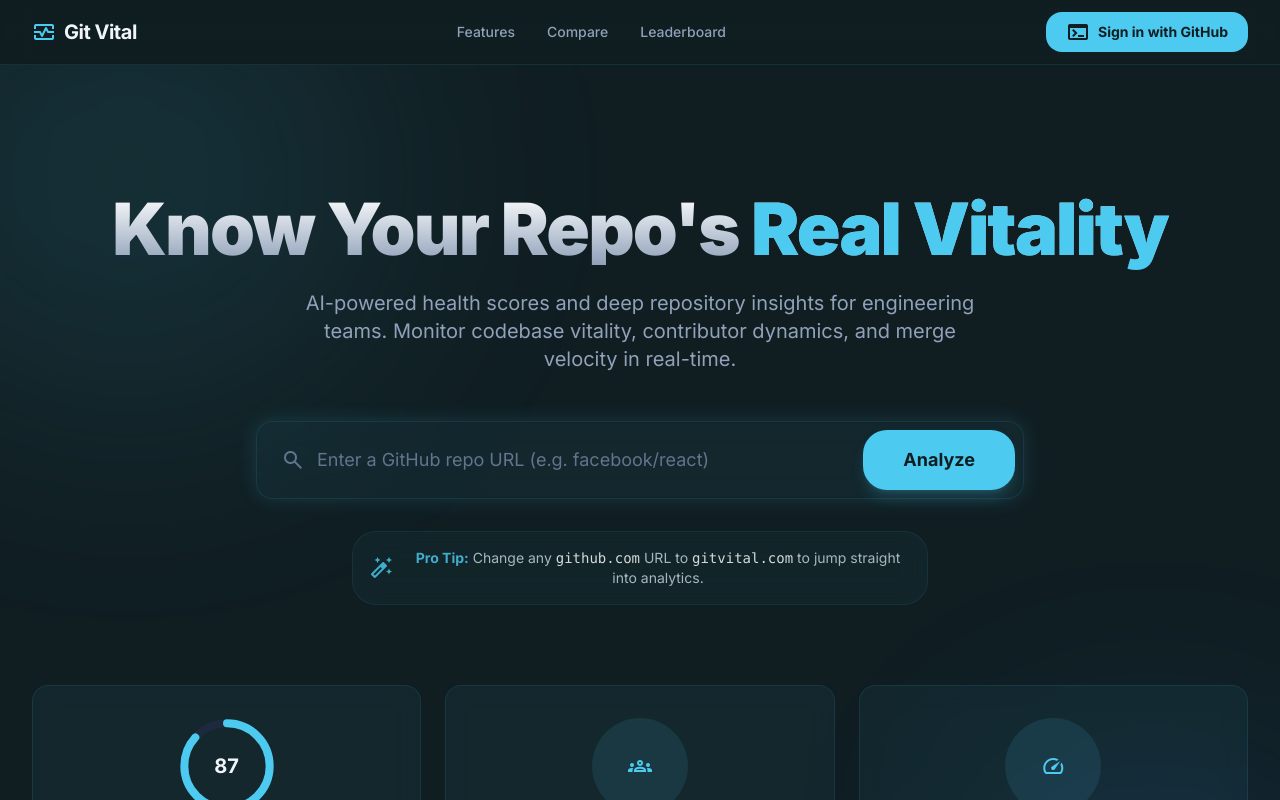
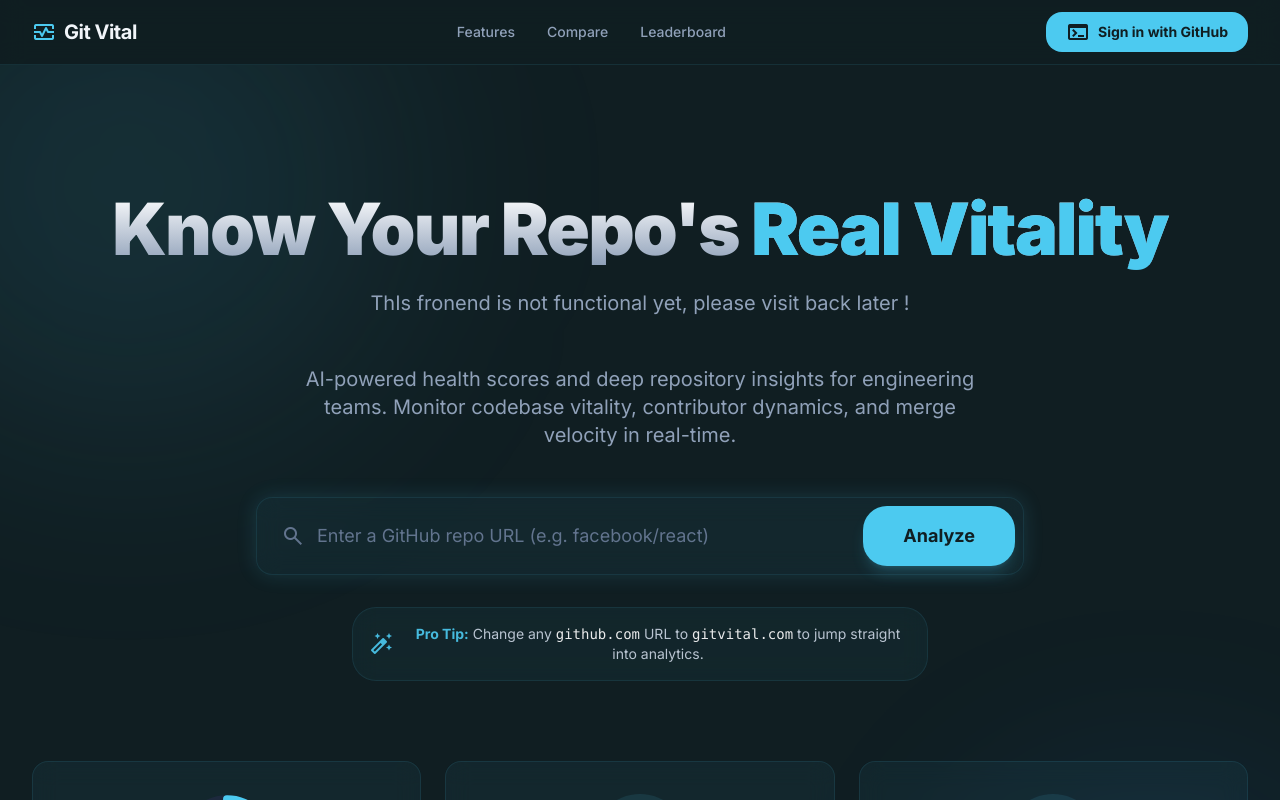
Before and after one commit to bugsNburgers/GitVital, a Next.js app in the folder frontend/: page / in a window 1280 px wide. Shown: the top 800 px of the page. Built offline with nearby package versions, Linux system fonts and the light colour scheme.

Commit message:
Add notice about frontend functionality status
Added a message indicating the frontend is not functional yet.

```diff
--- a/frontend/src/app/page.tsx
+++ b/frontend/src/app/page.tsx
@@ -59,6 +59,9 @@
           <h1 className="text-5xl lg:text-7xl font-black tracking-tight mb-6 bg-gradient-to-b from-white to-slate-400 bg-clip-text text-transparent">
             Know Your Repo&apos;s <span className="text-primary">Real Vitality</span>
           </h1>
+           <p className="text-lg lg:text-xl text-slate-400 max-w-2xl mx-auto mb-12">
+           ThIs fronend is not functional yet, please visit back later !
+          </p>
           <p className="text-lg lg:text-xl text-slate-400 max-w-2xl mx-auto mb-12">
             AI-powered health scores and deep repository insights for engineering teams. Monitor codebase vitality, contributor dynamics, and merge velocity in real-time.
           </p>
```
